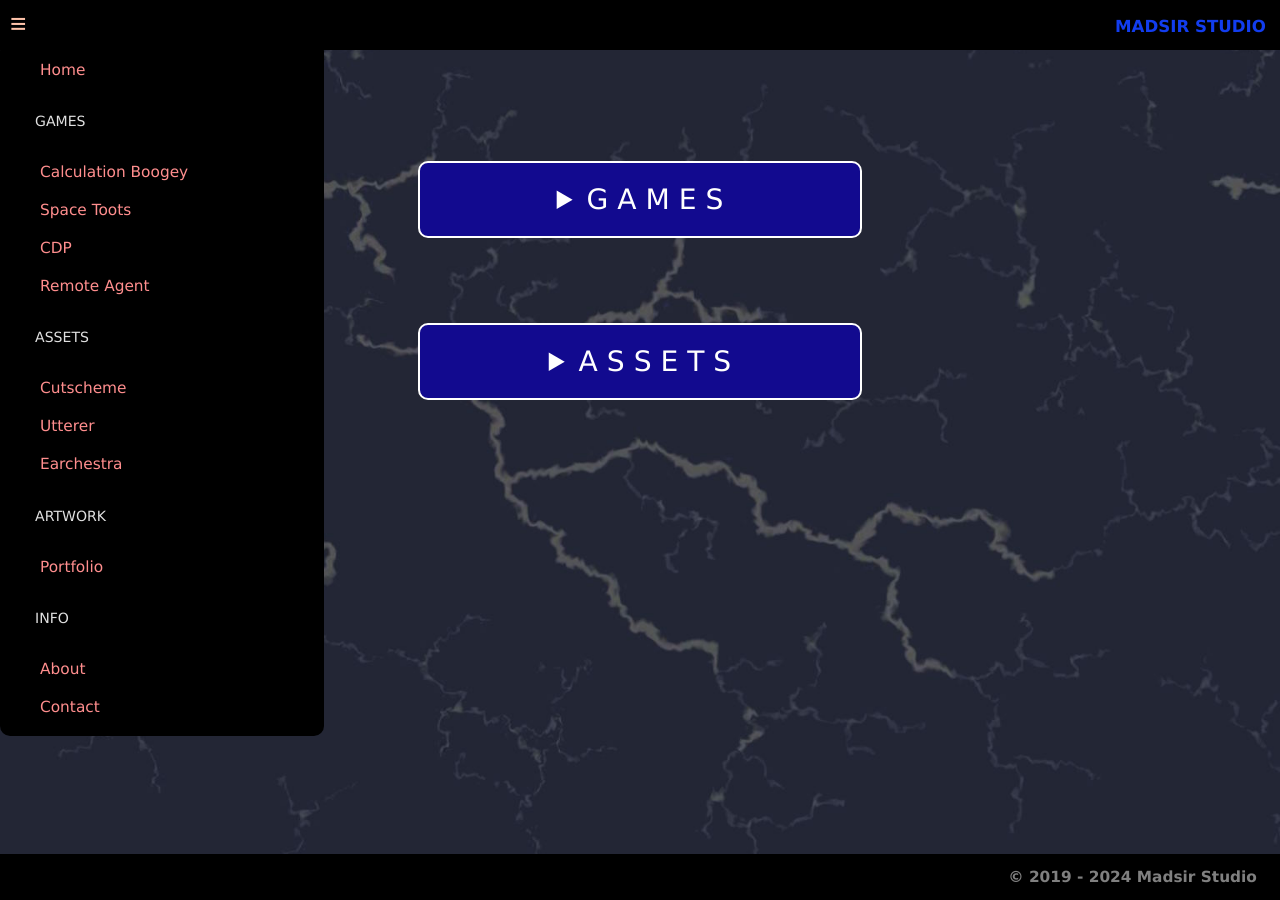
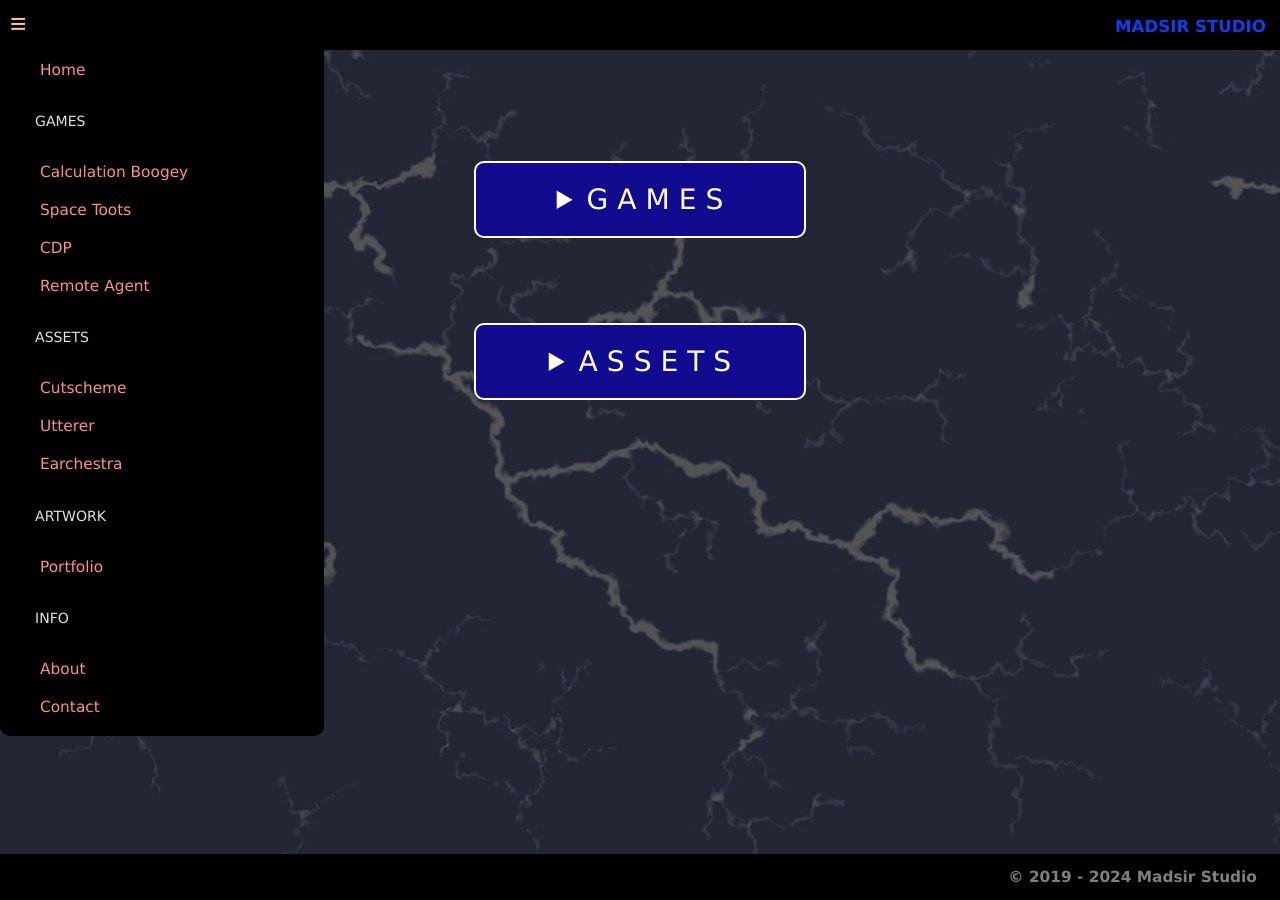
Before and after one commit to Madsir/madsirstudio.github.io, a Jekyll site: the page built from index.html, in a window 1280 px wide. Built offline with Jekyll 4.4.1, drawn with Linux system fonts in a browser that asks for light colours.

Commit message:
Update index.html

```diff
--- a/index.html
+++ b/index.html
@@ -44,8 +44,8 @@ h2 {
    width: 35%;
  }
  .centerdiv {
-  margin-left: 2.5%;
-  margin-right: 2.5%;
+  margin-left: 0;
+  margin-right: 0;
  }
 h2{
 font-size: 1.2em;
@@ -92,8 +92,8 @@ summary:hover {
 }
 summary {
  text-align: center;
- margin-left:30%;
- margin-right:30%;
+ margin-left:35%;
+ margin-right:35%;
  font-family: Verdana, Arial, Tahoma, monospace;
   font-size: 2.2em;
   color: white;
```
